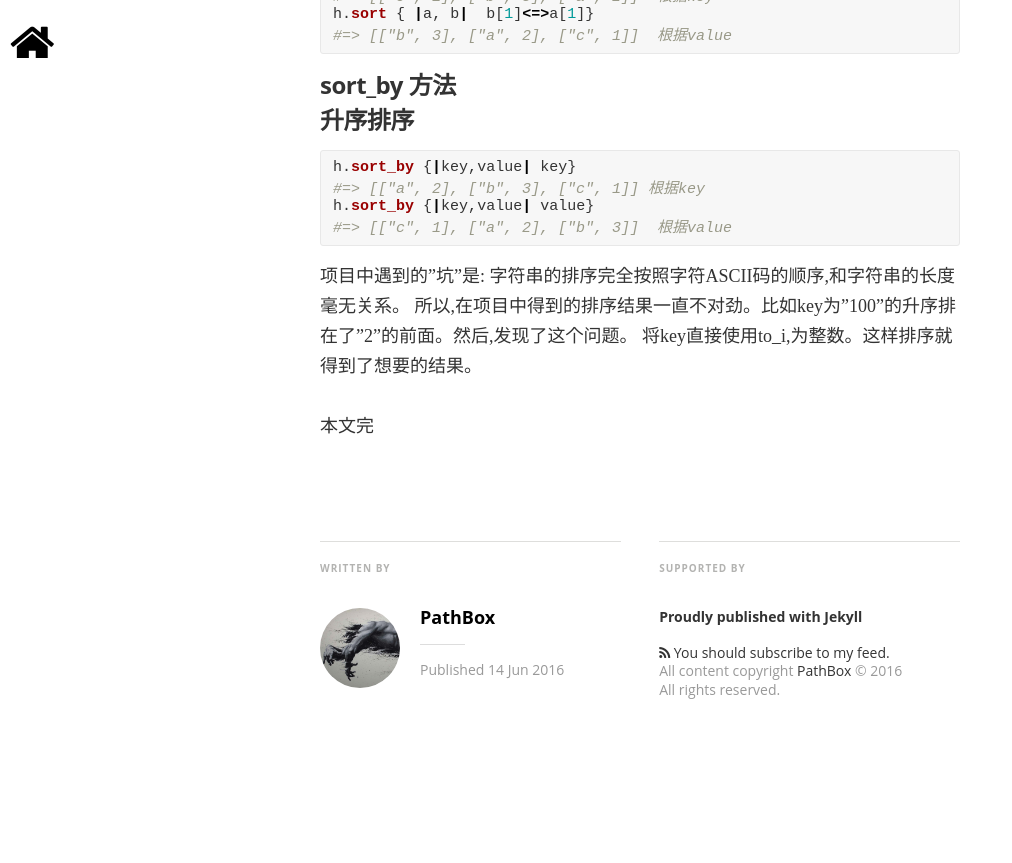
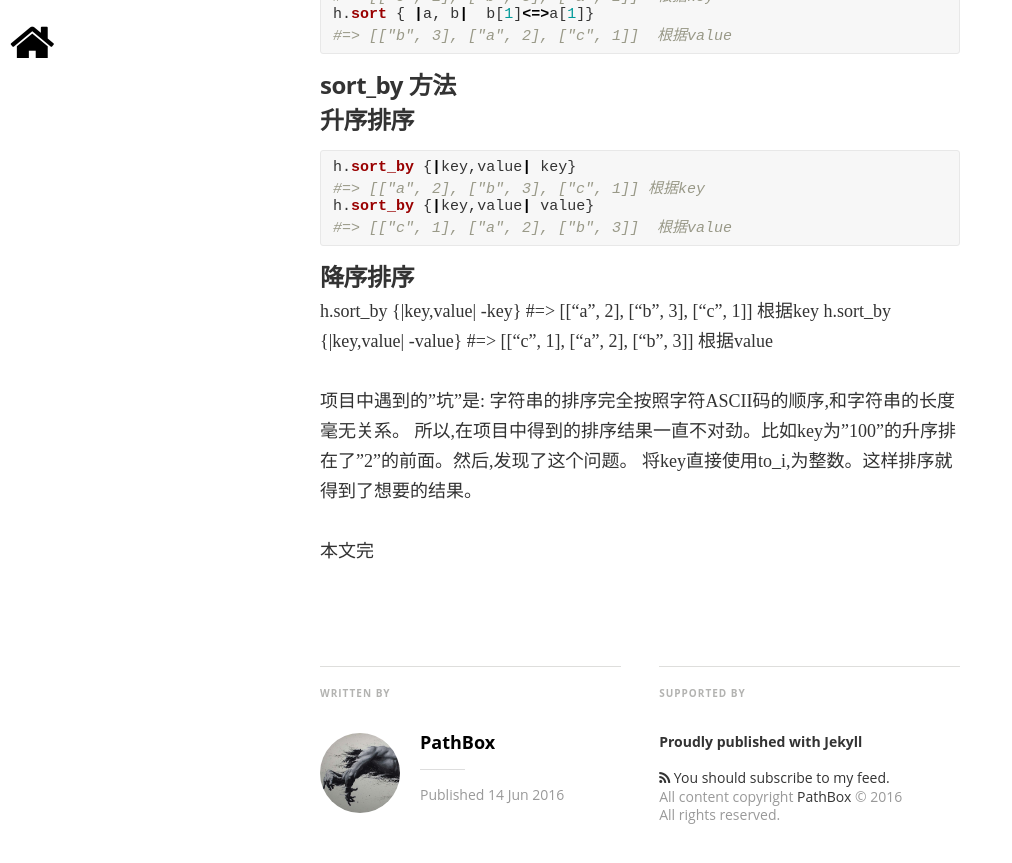
Before and after one commit to pathbox/pathbox.github.io, a Jekyll site: the page built from _posts/2016-06-14-hash-sort.md, in a window 1280 px wide and 900 px high, scrolled down 1546 px. Shown: the top 863 px of the window, without its empty margins (0-1012 px from the left). Built offline with Jekyll 4.4.1, drawn with Linux system fonts in a browser that asks for light colours; nearby versions of some CDN libraries; some web fonts are replaced; comment, search, counter and statistics services are not loaded.

Commit message:
add something

````diff
--- a/_posts/2016-06-14-hash-sort.md
+++ b/_posts/2016-06-14-hash-sort.md
@@ -55,6 +55,13 @@ h.sort_by {|key,value| value}
 #=> [["c", 1], ["a", 2], ["b", 3]]  根据value
 ```
 
+##### 降序排序
+h.sort_by {|key,value| -key}
+#=> [["a", 2], ["b", 3], ["c", 1]] 根据key
+h.sort_by {|key,value| -value}
+#=> [["c", 1], ["a", 2], ["b", 3]]  根据value
+
+
 项目中遇到的"坑"是: 字符串的排序完全按照字符ASCII码的顺序,和字符串的长度毫无关系。
 所以,在项目中得到的排序结果一直不对劲。比如key为"100"的升序排在了"2"的前面。然后,发现了这个问题。
 将key直接使用to_i,为整数。这样排序就得到了想要的结果。
````
